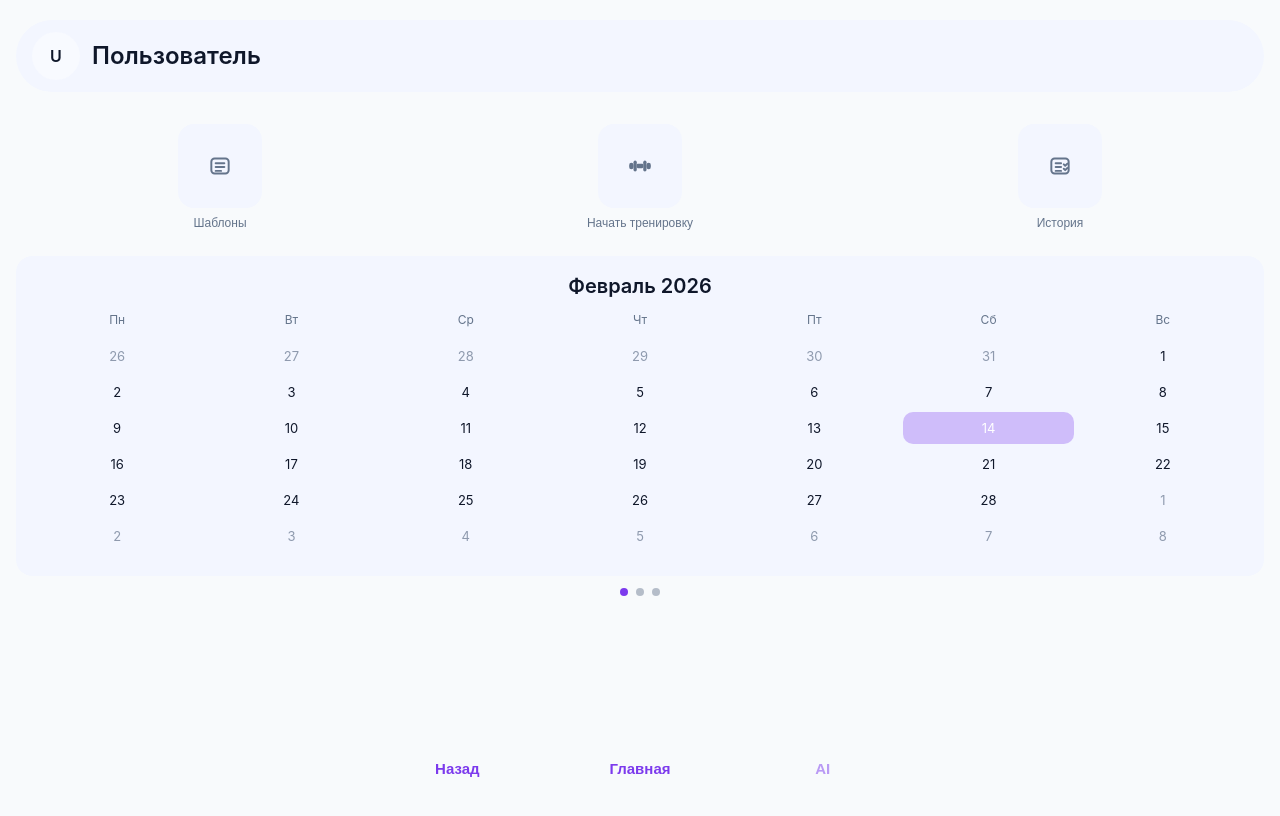
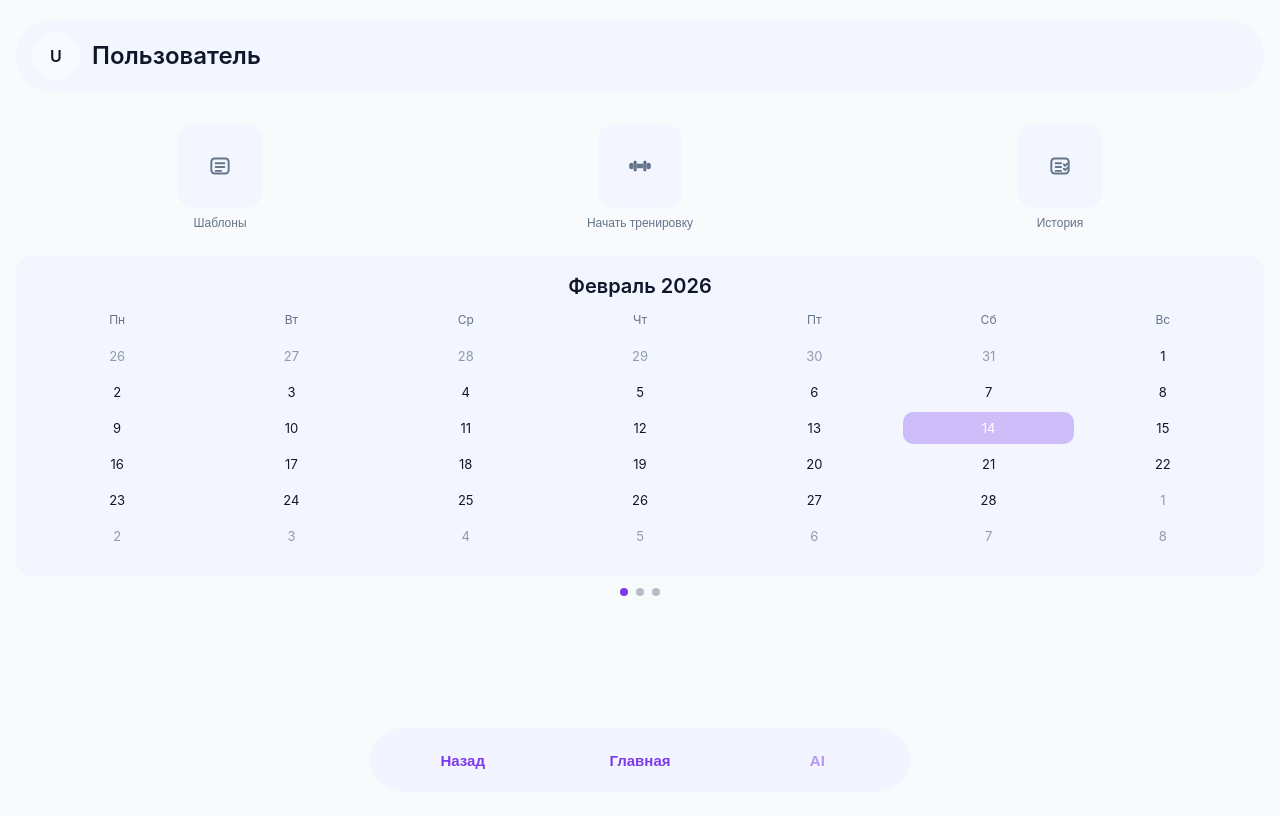
Before and after one commit to Vlad1m8r/dsport-ui, a React (Vite) app: page / in a window 1280 px wide. Shown: the top 816 px of the page. Built offline with nearby package versions, Linux system fonts and the light colour scheme; no server answers.

Commit message:
D4.6: добавить капсулу для кнопок footer

```diff
--- a/src/widgets/home/home.css
+++ b/src/widgets/home/home.css
@@ -247,9 +247,9 @@
   display: grid;
   grid-template-columns: repeat(3, 1fr);
   gap: var(--space-2);
-  padding: 0;
+  padding: var(--space-2);
   border-radius: var(--radius-pill);
-  background: transparent;
+  background: color-mix(in srgb, var(--surface-2) 76%, var(--surface));
 }
 
 .footer-nav__button {
```
Also changed, not shown: 1 other file (tests, documents, lock files or other folders).
